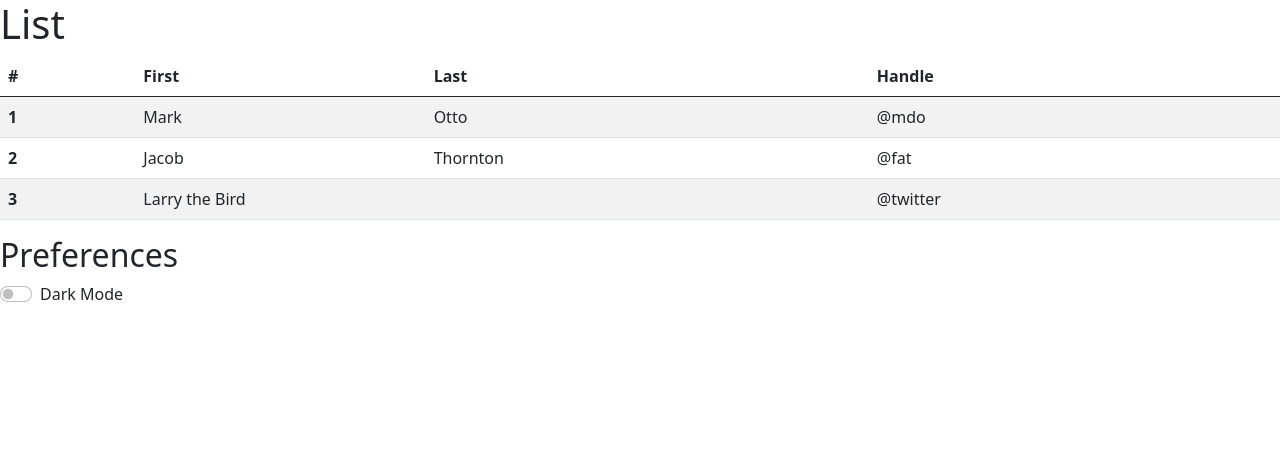
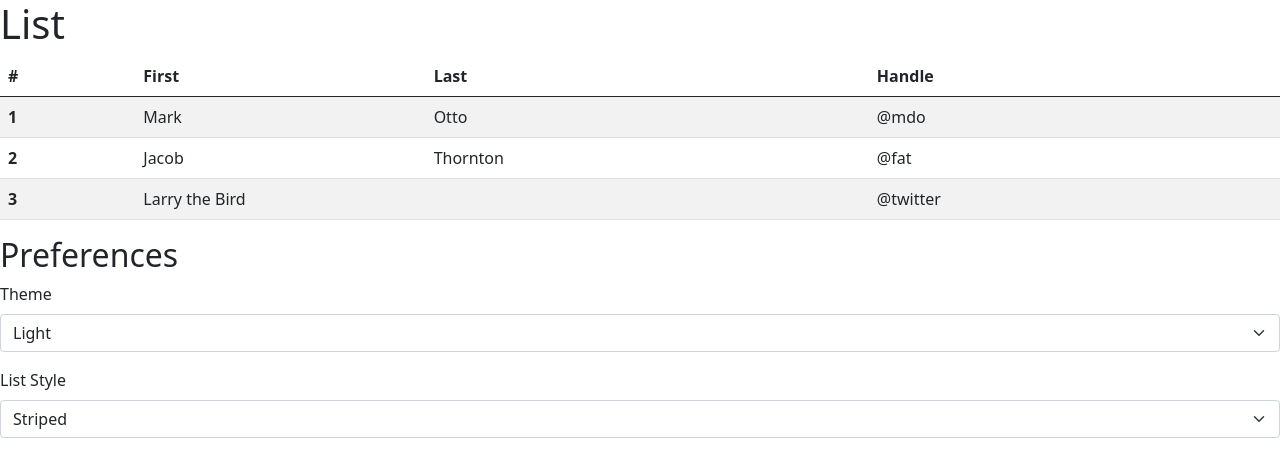
Before and after one commit to seay0006/mtm6302-persistent-preferences-seay0006, a plain HTML site: page index.html in a window 1280 px wide. Drawn offline with nearby package versions, Linux system fonts and the light colour scheme.

Commit message:
fixing the dark and light mode toggle and adding list style selection htmkl

```diff
--- a/index.html
+++ b/index.html
@@ -44,16 +44,21 @@
   </tbody>
 </table>
     </div>
-
-
-        <aside class="preferences-section">
-            <h2>Preferences</h2>
-            <!-- dark/light mode toggle -->
-            <div class="form-check form-switch">
-                <input class="form-check-input" type="checkbox" id="darkModeToggle">
-                <label class="form-check-label" for="darkModeToggle">Dark Mode</label>
-            </div>
-        </div>
+    <aside class="preferences-section">
+        <h2>Preferences</h2>
+    <!-- dark/light mode toggle -->
+        <label for="themeSelect" class="form-label">Theme</label>
+            <select class="form-select" id="themeSelect">
+                <option value="light">Light</option>
+                <option value="dark">Dark</option>
+            </select>
+    <!-- list style selection section -->
+    <label for="listStyleSelect" class="form-label mt-3">List Style</label>
+        <select class="form-select" id="listStyleSelect">
+            <option value="striped">Striped</option>
+            <option value="dark">Dark</option>
+            <option value="bordered">Bordered</option>
+        </select>
     </aside>
 
     <!-- linking js -->
```
